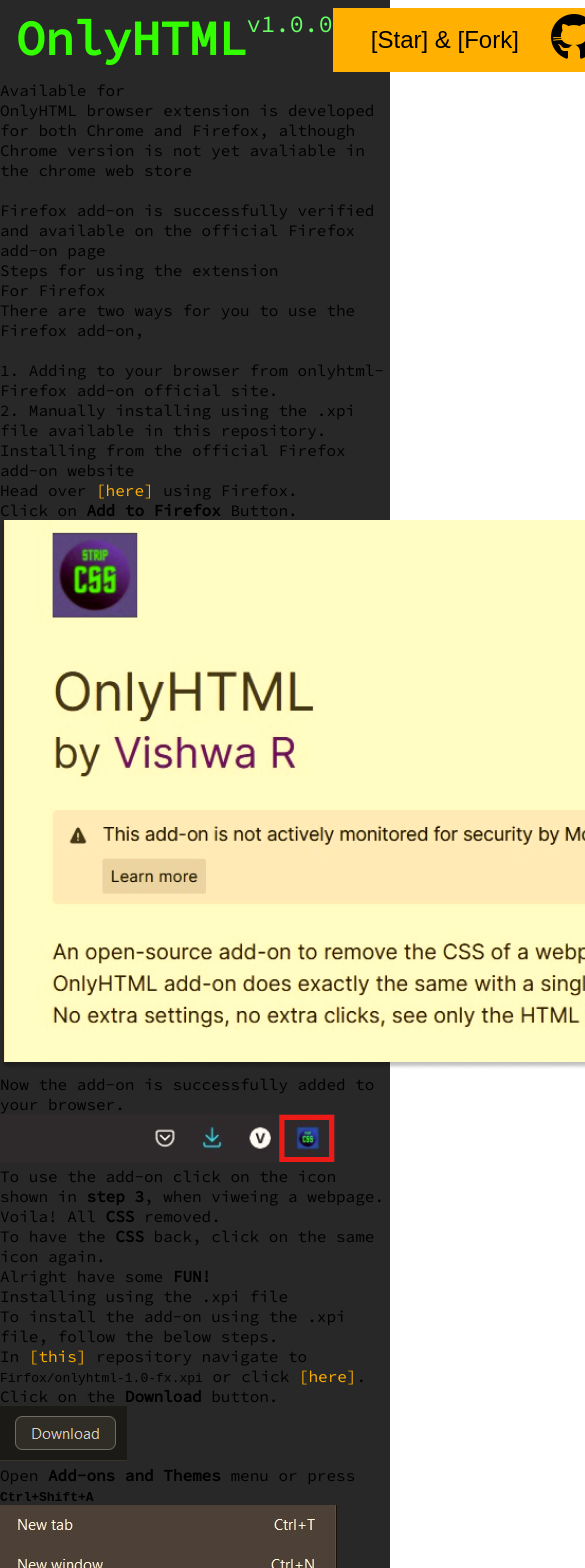
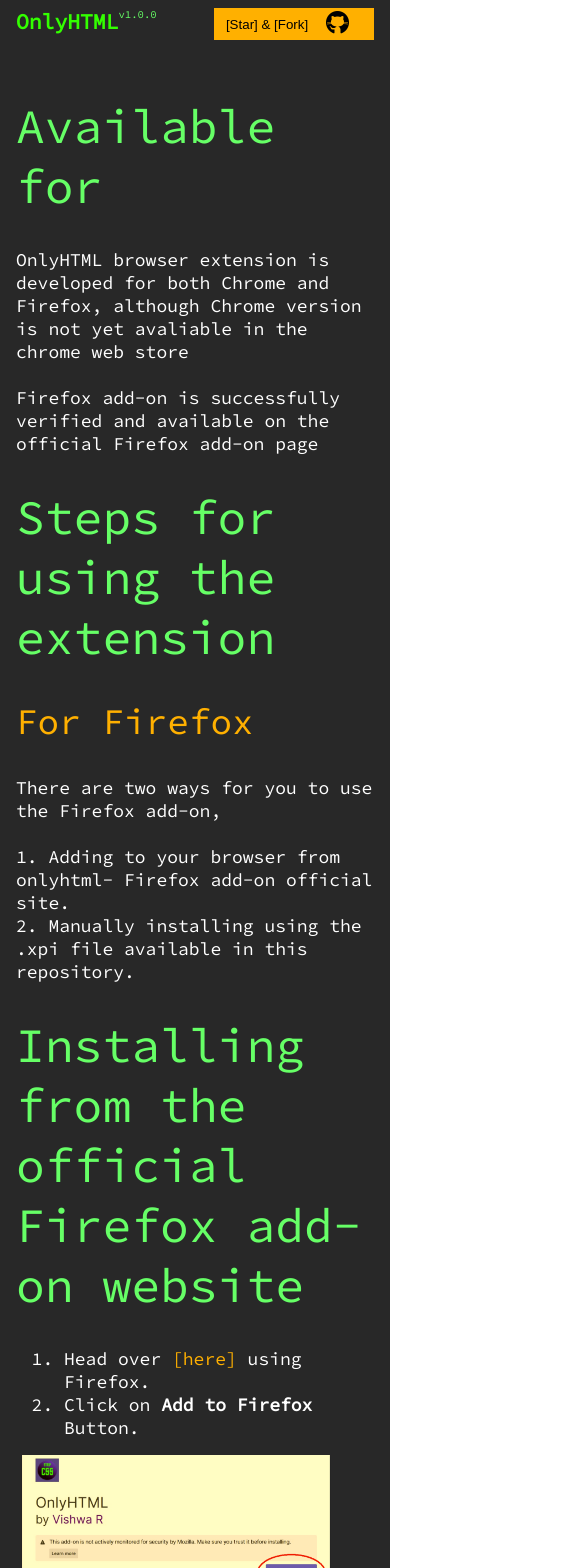
Before and after one commit to code-reaper08/OnlyHTML, a Vue app: page /usageinfo in a window 390 px wide. Shown: the top 1568 px of the page, 585 px wide, since content can reach past the window. Built offline with nearby package versions, Linux system fonts and the light colour scheme.

Commit message:
style: add responsiveness in usageinfo page #4
- add styles for responsive images
- add styles for responsive header alignment
- add styles for sectional components

```diff
--- a/src/components/Usageinfo/Header.vue
+++ b/src/components/Usageinfo/Header.vue
@@ -50,11 +50,11 @@
     justify-content: center;
   }
   .main__title {
-    font-size: 36pt;
+    font-size: 16pt;
     color: var(--primary-text-color);
   }
   .version__no {
-    font-size: 18pt;
+    font-size: 8pt;
     color: var(--ternary-text-color);
   }
   button {
@@ -62,10 +62,14 @@
     flex-direction: row;
     justify-content: space-evenly;
     align-items: center;
-    font-size: 18pt;
-    width: 19rem;
-    height: 4rem;
+    font-size: 10pt;
+    width: 10rem;
+    height: 2rem;
     cursor: pointer;
+  }
+  img {
+    width: 50%;
+    height: auto;
   }
 }
 /* for large screens */
--- a/src/components/Usageinfo/SectionOne.vue
+++ b/src/components/Usageinfo/SectionOne.vue
@@ -38,6 +38,41 @@
 <style scoped>
 /* for small screens */
 @media (max-width: 576px) {
+  .grid__container {
+    display: grid;
+    padding: 1rem 1rem;
+    /* grid-template-rows: 1fr;
+    grid-template-columns: 1fr; */
+  }
+  .left__container {
+    width: 100%;
+    /* display: flex; */
+    margin-top: 2rem;
+    /* flex-direction: column;
+    align-items: unset;
+    justify-self: center; */
+  }
+  .right__container {
+    /* grid-column-start: 2;
+    grid-row-start: 3; */
+    /* width: 48.188rem;
+    height: 30.438rem; */
+    margin-top: 2rem;
+  }
+  .primary__heading {
+    font-size: 36pt;
+    padding-bottom: 2rem;
+    color: var(--ternary-text-color);
+  }
+  .norm__text {
+    font-size: 13.5pt;
+    color: var(--subtitle-text-color);
+  }
+  .subtitle__text {
+    font-size: 27pt;
+    padding-bottom: 2rem;
+    color: var(--button-bg-color);
+  }
 }
 /* for large screens */
 @media (min-width: 992px) {
--- a/src/components/Usageinfo/SectionThree.vue
+++ b/src/components/Usageinfo/SectionThree.vue
@@ -20,7 +20,7 @@
           >.
         </li>
         <li>Click on the <strong>Download</strong> button.</li>
-        <img src="@/assets/image3.png" alt="download-button" />
+        <img id="dwnld__btn" src="@/assets/image3.png" alt="download-button" />
         <li>
           Open <strong>Add-ons and Themes</strong> menu or press
           <strong><code>Ctrl+Shift+A</code></strong>
@@ -57,6 +57,39 @@
 <style scoped>
 /* for small screens */
 @media (max-width: 576px) {
+  .main__wrapper {
+    margin-top: 5rem;
+    /* width: 56.5rem; */
+    padding: 1rem 1rem;
+  }
+  .list__group {
+    padding-left: 3rem;
+  }
+  .primary__heading {
+    font-size: 36pt;
+    padding-bottom: 2rem;
+    color: var(--ternary-text-color);
+  }
+  .norm__text {
+    font-size: 13.5pt;
+    color: var(--subtitle-text-color);
+  }
+  .subtitle__text {
+    font-size: 27pt;
+    padding-bottom: 2rem;
+    color: var(--button-bg-color);
+  }
+  img {
+    margin: 1rem 0rem 0rem -2.7rem;
+    width: 100%;
+  }
+  #dwnld__btn {
+    width: 50%;
+  }
+  code {
+    background: darkslategray;
+    padding: 0.2rem;
+  }
 }
 /* for large screens */
 @media (min-width: 992px) {
--- a/src/components/Usageinfo/SectionTwo.vue
+++ b/src/components/Usageinfo/SectionTwo.vue
@@ -44,6 +44,31 @@
 <style scoped>
 /* for small screens */
 @media (max-width: 576px) {
+  .main__wrapper {
+    /* width: 56.5rem; */
+    padding: 1rem 1rem;
+  }
+  .list__group {
+    padding-left: 3rem;
+  }
+  .primary__heading {
+    font-size: 36pt;
+    padding-bottom: 2rem;
+    color: var(--ternary-text-color);
+  }
+  .norm__text {
+    font-size: 13.5pt;
+    color: var(--subtitle-text-color);
+  }
+  .subtitle__text {
+    font-size: 27pt;
+    padding-bottom: 2rem;
+    color: var(--button-bg-color);
+  }
+  img {
+    margin: 1rem 0rem 0rem -2.7rem;
+    width: 100%;
+  }
 }
 /* for large screens */
 @media (min-width: 992px) {
```
